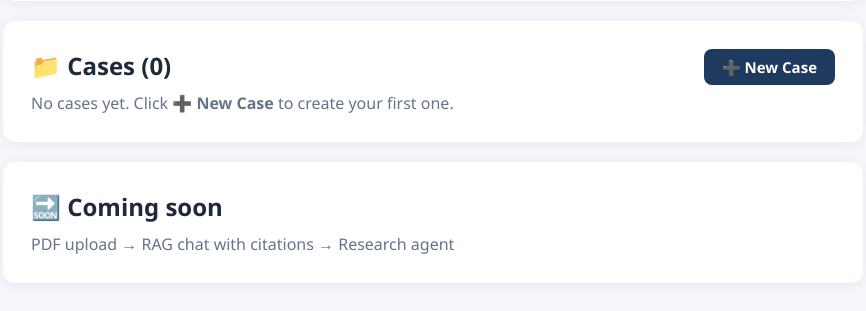
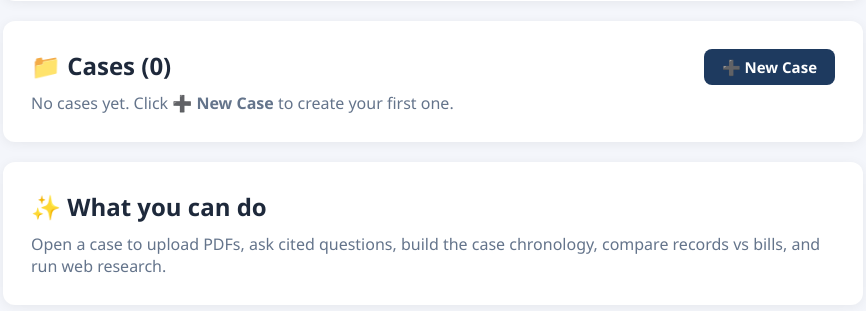
Before and after one commit to shivangixTech/legal-ai-workspace, a Django app: page / in a window 1280 px wide. Shown: the part 216-527 px from the top of the page, without its empty margins (207-1073 px from the left). Run offline with Django 5.2, Linux system fonts and the light colour scheme; the visitor is signed in with stand-in values (Sample User, id 1).

Commit message:
Dashboard: replace Coming soon card with feature summary

```diff
--- a/templates/dashboard.html
+++ b/templates/dashboard.html
@@ -19,7 +19,7 @@
   {% endif %}
 </div>
 <div class="card">
-  <h2>🔜 Coming soon</h2>
-  <p class="muted">PDF upload → RAG chat with citations → Research agent</p>
+  <h2>✨ What you can do</h2>
+  <p class="muted">Open a case to upload PDFs, ask cited questions, build the case chronology, compare records vs bills, and run web research.</p>
 </div>
 {% endblock %}
```
